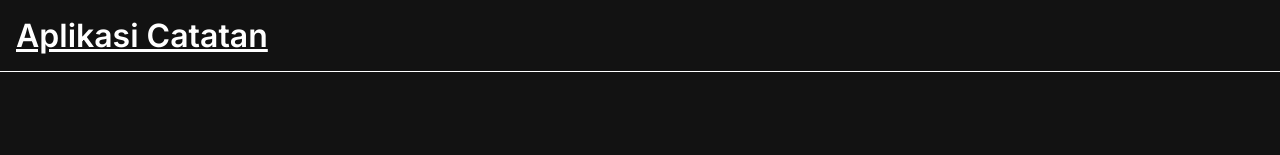
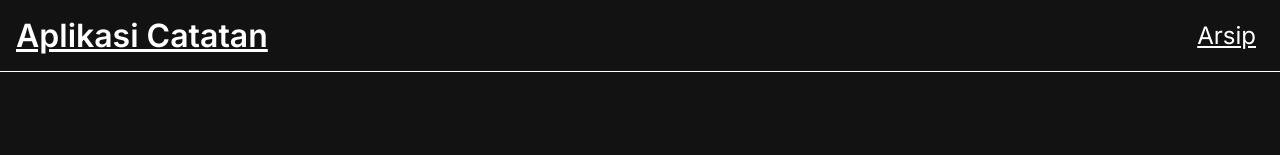
Before and after one commit to haninafis/Note-App, a React (Create React App) app: page /notes/new in a window 1280 px wide. Shown: the top 155 px of the page. Built offline with nearby package versions, Linux system fonts and the light colour scheme.

Commit message:
Adding Navigation

```diff
--- a/src/App.js
+++ b/src/App.js
@@ -4,12 +4,14 @@ import HomePage from './Pages/HomePage';
 import DetailPage from './Pages/DetailPage';
 import AddPage from './Pages/AddPage';
 import { Link } from 'react-router-dom';
+import Navigation from './Components/Navigation';
 
 function App() {
   return (
     <div className="app-container">
       <header>
         <h1><Link to="/">Aplikasi Catatan</Link></h1>
+        <Navigation/>
       </header>
       <main>
         <Routes>
--- /dev/null
+++ b/src/Components/Navigation.js
@@ -0,0 +1,13 @@
+import React from 'react';
+
+function Navigation() {
+    return (
+      <nav className="navigation">
+        <ul>
+            <li><a href="/archives">Arsip</a></li>
+        </ul>
+      </nav>
+    );
+}
+
+export default Navigation;
```
